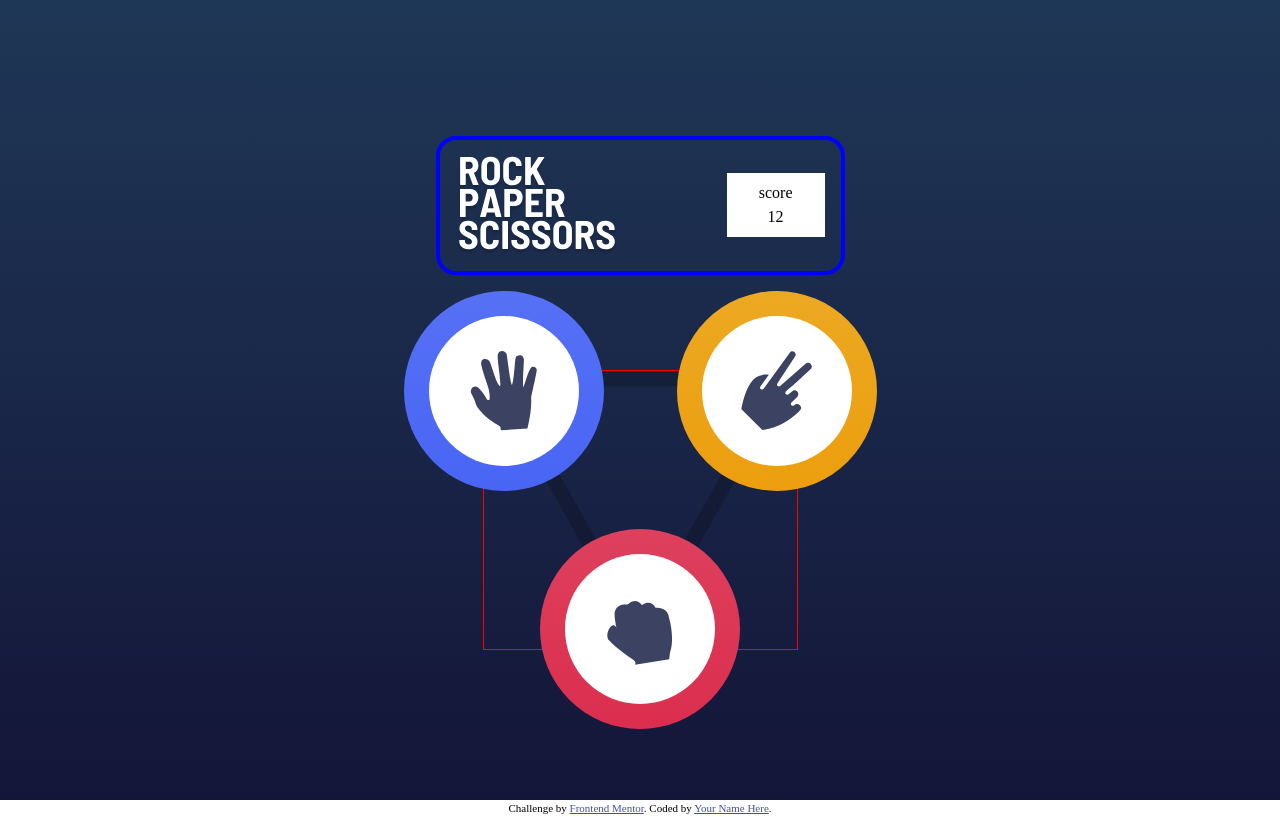
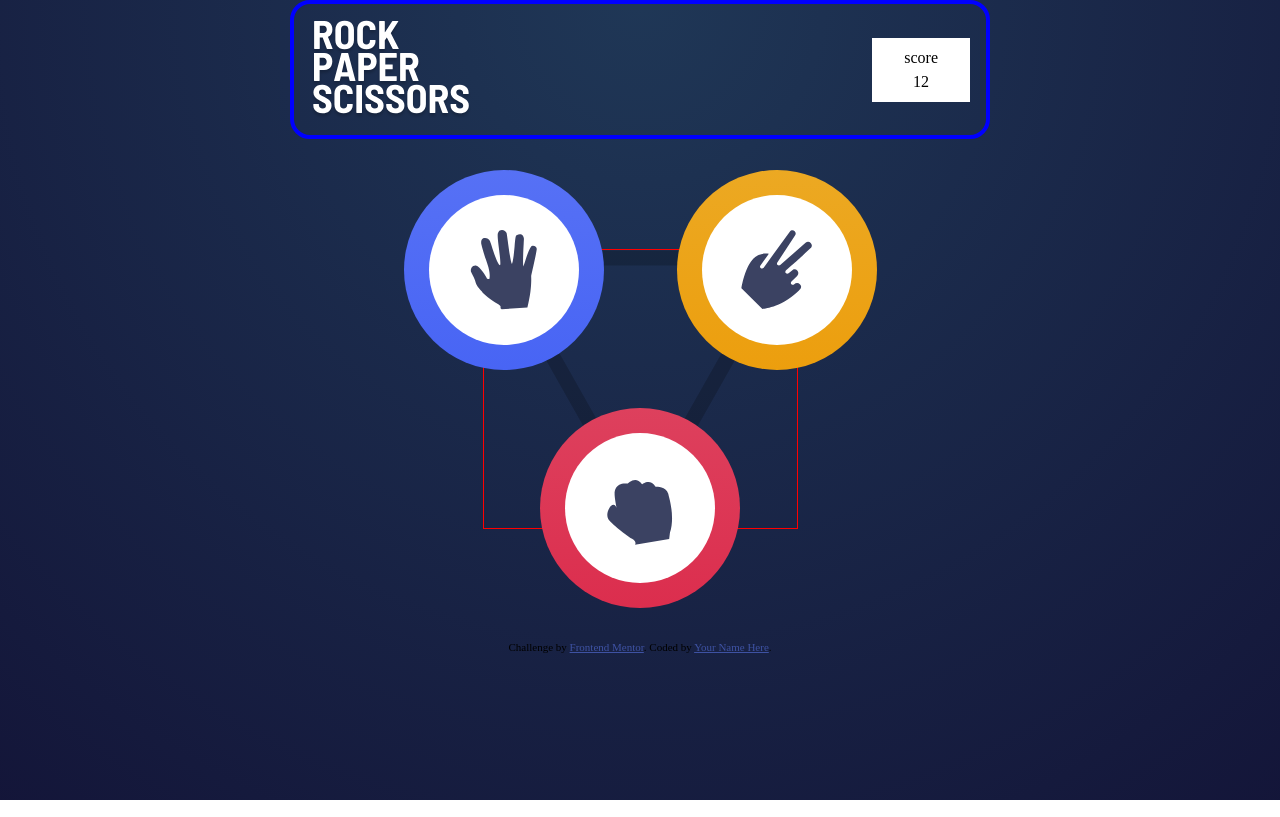
Before and after one commit to edo979/rock-paper-scissors-master, a website: page index.html in a window 1280 px wide. Drawn offline with Linux system fonts and the light colour scheme.

Commit message:
refactor background, els position

```diff
--- a/index.html
+++ b/index.html
@@ -34,6 +34,7 @@
           <span id="score">12</span>
         </div>
       </div>
+
       <div class="game-container" id="game-container">
         <div class="button button-paper" data-btn-icon="paper">
           <img src="/images/icon-paper.svg" alt="paper" />
@@ -52,24 +53,15 @@
           <button>Play again</button>
         </div>
       </div>
+
+      <div class="attribution">
+        Challenge by
+        <a href="https://www.frontendmentor.io?ref=challenge" target="_blank"
+          >Frontend Mentor</a
+        >. Coded by <a href="#">Your Name Here</a>.
+      </div>
     </div>
 
-    <!-- Score
-    Rules
-
-    You Picked
-    The House Picked
-
-    You Win
-    You Lose
-
-    Play Again -->
-    <div class="attribution">
-      Challenge by
-      <a href="https://www.frontendmentor.io?ref=challenge" target="_blank"
-        >Frontend Mentor</a
-      >. Coded by <a href="#">Your Name Here</a>.
-    </div>
     <script src="script.js"></script>
   </body>
 </html>
--- a/scss/_layout.scss
+++ b/scss/_layout.scss
@@ -1,6 +1,7 @@
 .main-container {
-  width: 100%;
-  height: 100%;
   display: grid;
-  place-content: center;
+  grid-template-rows: auto 500px 1fr;
+  justify-content: center;
+
+  min-height: 100%;
 }
--- a/scss/components/_components.scss
+++ b/scss/components/_components.scss
@@ -1,12 +1,11 @@
 @use 'game-container';
 
 .main-container {
-  background-image: linear-gradient(
+  background-image: radial-gradient(
+    circle at top center,
     hsl(var(--clr-bg-200)),
     hsl(var(--clr-bg-100))
   );
-
-  row-gap: 5rem;
 }
 
 .header {
@@ -14,6 +13,7 @@
   justify-content: space-between;
   align-items: center;
 
+  width: 700px;
   padding: 1rem;
 
   border-radius: 20px;
--- a/scss/components/_game-container.scss
+++ b/scss/components/_game-container.scss
@@ -2,8 +2,9 @@
   --container-w: 313px;
   --container-h: 278px;
 
+  place-self: center;
+
   position: relative;
-  margin: 1rem 3rem;
   width: var(--container-w);
   height: var(--container-h);
 
@@ -15,8 +16,6 @@
     grid-area: 1 / 1 / 1 / 1;
     place-self: center;
 
-    display: inline-block;
-    width: fit-content;
     z-index: 1;
   }
 
```
Also changed, not shown: css/style.css, 1 other file.
